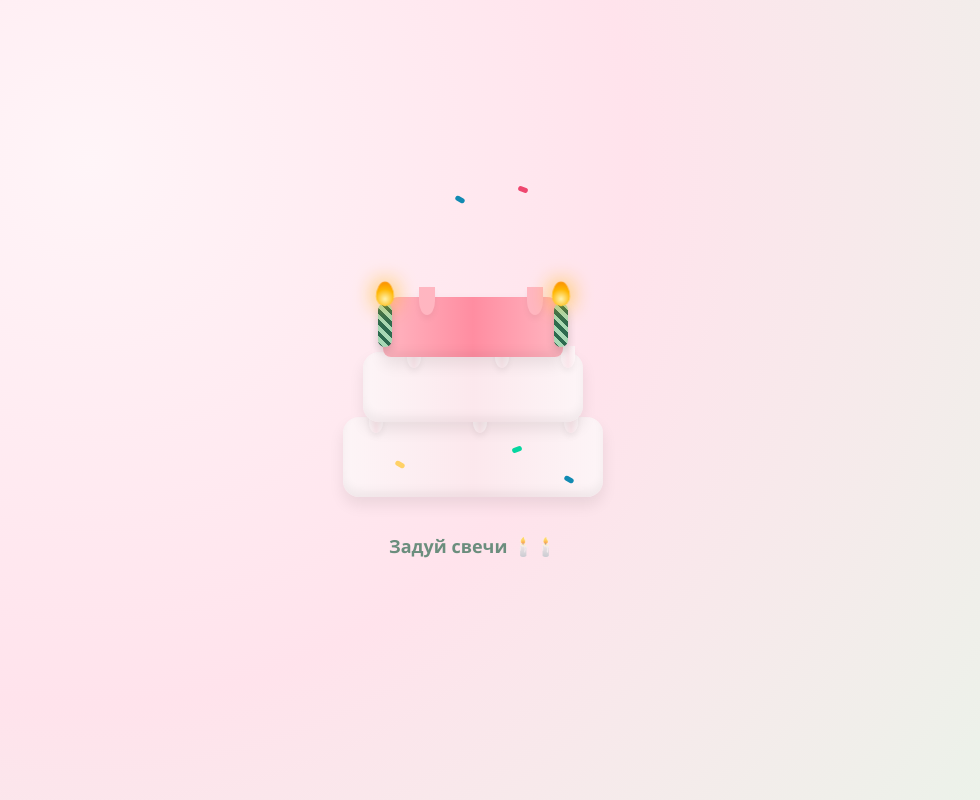
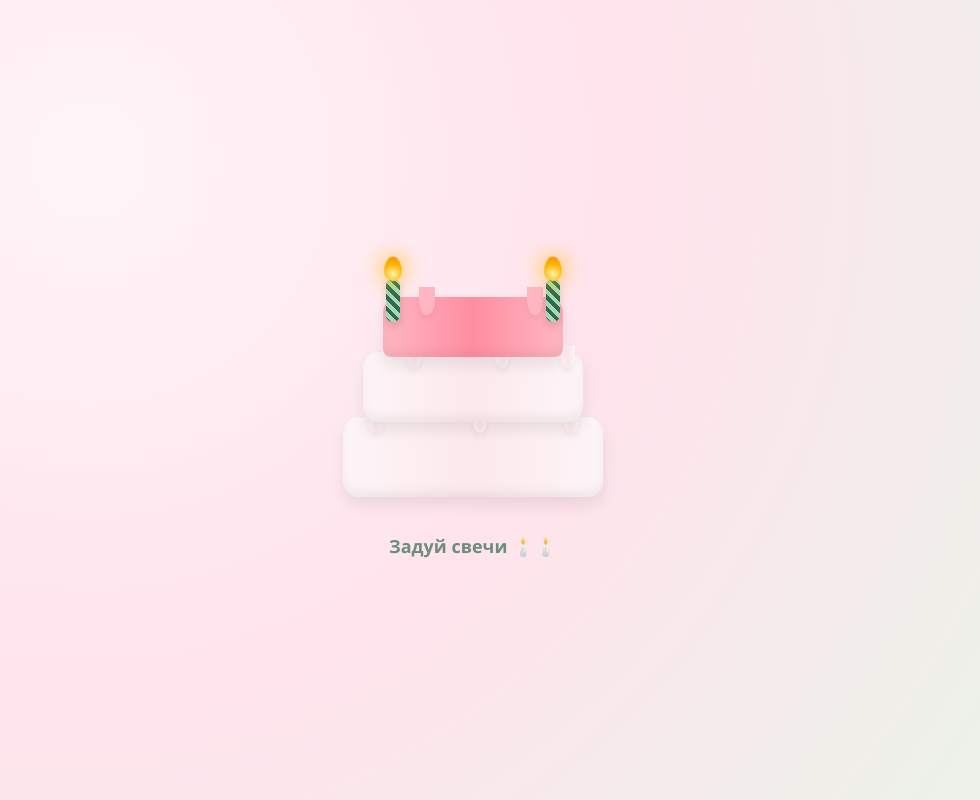
Before and after one commit to rdacenko60-rgb/milana-candy, a plain HTML site: page index.html in a window 1280 px wide. Shown: the whole page, without its empty margins (167-1147 px from the left). Drawn offline with Linux system fonts and the light colour scheme.

Commit message:
Update index.html

```diff
--- a/index.html
+++ b/index.html
@@ -36,74 +36,49 @@
 
   .cake { position:relative; width:260px; height:260px; margin:0 auto; }
 
-  /* Слои торта */
   .layer {
     position:absolute; left:50%; transform:translateX(-50%); border-radius:16px;
     box-shadow: 0 8px 15px rgba(0,0,0,0.08), inset 0 -6px 10px rgba(0,0,0,0.05);
   }
 
-  .layer1 {
-    bottom:0; width:260px; height:80px;
-    background:linear-gradient(to right, #fdf5f7, #fce8ed, #fdf5f7);
-  }
-  .layer2 {
-    bottom:75px; width:220px; height:70px;
-    background:linear-gradient(to right, #fdf5f7, #fce8ed, #fdf5f7);
-    z-index: 2;
-  }
-  .layer3 {
-    bottom:140px; width:180px; height:60px;
-    background:linear-gradient(to right, #ffb6c1, #ff8da1, #ffb6c1);
-    z-index: 3;
-    border-bottom-left-radius: 8px;
-    border-bottom-right-radius: 8px;
-  }
+  .layer1 { bottom:0; width:260px; height:80px; background:linear-gradient(to right, #fdf5f7, #fce8ed, #fdf5f7); }
+  .layer2 { bottom:75px; width:220px; height:70px; background:linear-gradient(to right, #fdf5f7, #fce8ed, #fdf5f7); z-index: 2; }
+  .layer3 { bottom:140px; width:180px; height:60px; background:linear-gradient(to right, #ffb6c1, #ff8da1, #ffb6c1); z-index: 3; border-bottom-left-radius: 8px; border-bottom-right-radius: 8px; }
 
   /* Капли глазури */
-  .drip {
-    position:absolute; background:inherit; border-radius: 0 0 50% 50%;
-    box-shadow: 0 4px 6px rgba(0,0,0,0.05);
-  }
+  .drip { position:absolute; background:inherit; border-radius: 0 0 50% 50%; box-shadow: 0 4px 6px rgba(0,0,0,0.05); }
   .layer1 .drip { height:22px; width:14px; top:-6px; }
   .layer2 .drip { height:22px; width:14px; top:-6px; }
   .layer3 .drip { height:28px; width:16px; top:-10px; background:#ffb6c1; }
 
   .drip1 { left: 10%; } .drip2 { left: 50%; } .drip3 { left: 85%; }
   .drip4 { left: 20%; } .drip5 { left: 60%; } .drip6 { left: 90%; }
-  .drip7 { left: 20%; } .drip8 { left: 80%; } /* Вот эти два бугорка, куда встанут свечи */
+  .drip7 { left: 20%; } .drip8 { left: 80%; }
 
-  /* Цветная посыпка (статичная на торте) */
-  .sprinkle {
-    position:absolute; width:10px; height:5px; border-radius:3px; transform:rotate(30deg);
+  /* --- СВЕЧИ (исправленные) --- */
+  .candle-wrapper {
+    position: absolute;
+    bottom: 175px;
+    display: flex; justify-content: center; align-items: flex-end;
+    width: 20px; height: 50px;
+    z-index: 10; cursor: pointer;
   }
-  .s1 { background:#ffd166; bottom:30px; left:20%; }
-  .s2 { background:#06d6a0; bottom:45px; left:65%; transform:rotate(-20deg); }
-  .s3 { background:#118ab2; bottom:15px; left:85%; }
-  .s4 { background:#ef476f; bottom:85px; left:30%; transform:rotate(45deg); }
-  .s5 { background:#ffd166; bottom:100px; left:75%; }
-  .s6 { background:#06d6a0; bottom:80px; left:15%; transform:rotate(-10deg); }
-  .s7 { background:#118ab2; bottom:155px; left:40%; }
-  .s8 { background:#ef476f; bottom:165px; left:75%; transform:rotate(20deg); }
+  .candle-wrapper.left { left: 40px; }
+  .candle-wrapper.right { right: 40px; }
 
-  /* --- ДВЕ СВЕЧИ НА БУГОРКАХ --- */
-  .candle {
-    position:absolute;
-    bottom: 150px; /* Ставим ровно на верхний слой (где бугорки) */
-    width:14px; height:44px; border-radius:7px;
-    background:repeating-linear-gradient(45deg,#2d6a4f,#2d6a4f 4px,#a7d8b5 4px,#a7d8b5 8px);
-    z-index: 10; cursor: pointer;
+  .candle-body {
+    width: 14px; height: 44px; border-radius: 7px;
+    background: repeating-linear-gradient(45deg,#2d6a4f,#2d6a4f 4px,#a7d8b5 4px,#a7d8b5 8px);
     box-shadow: 0 4px 8px rgba(0,0,0,0.15);
+    position: relative;
   }
-  .candle.left { left: 35px; }   /* Левая свеча на бугорке */
-  .candle.right { right: 35px; } /* Правая свеча на бугорке */
-  .candle.extinguished { cursor: default; }
 
   .flame {
-    position:absolute; top:-20px; left:50%; transform:translateX(-50%);
-    width:16px; height:22px; border-radius:50% 50% 50% 50% / 60% 60% 40% 40%;
-    background:radial-gradient(circle at 50% 70%,#fff3b0,#ffb703,#fb8500);
+    position: absolute; top: -20px; left: 50%; transform: translateX(-50%);
+    width: 16px; height: 22px; border-radius: 50% 50% 50% 50% / 60% 60% 40% 40%;
+    background: radial-gradient(circle at 50% 70%,#fff3b0,#ffb703,#fb8500);
     animation: flicker .4s infinite alternate;
-    box-shadow:0 0 20px #ffb703;
+    box-shadow: 0 0 20px #ffb703;
     transition: opacity 0.3s ease;
   }
   @keyframes flicker { from{transform:translateX(-50%) scale(1)} to{transform:translateX(-50%) scale(1.15)} }
@@ -172,9 +147,7 @@
     animation: showUp 0.5s ease forwards;
   }
   #heartTriggerBox .big-heart {
-    font-size: 80px;
-    animation: heartbeat 1s infinite;
-    display: inline-block;
+    font-size: 80px; animation: heartbeat 1s infinite; display: inline-block;
     filter: drop-shadow(0 0 15px rgba(255, 92, 138, 0.6));
   }
   @keyframes heartbeat {
@@ -200,27 +173,20 @@
   <div id="cakeScreen">
     <div class="cake-wrap">
       <div class="cake">
-        <div class="layer layer1">
-          <div class="drip drip1"></div><div class="drip drip2"></div><div class="drip drip3"></div>
-          <div class="sprinkle s1"></div><div class="sprinkle s2"></div><div class="sprinkle s3"></div>
+        <div class="layer layer1"><div class="drip drip1"></div><div class="drip drip2"></div><div class="drip drip3"></div></div>
+        <div class="layer layer2"><div class="drip drip4"></div><div class="drip drip5"></div><div class="drip drip6"></div></div>
+        <div class="layer layer3"><div class="drip drip7"></div><div class="drip drip8"></div></div>
+
+        <!-- Свечи -->
+        <div class="candle-wrapper left" onclick="blowCandle(this)">
+          <div class="candle-body">
+            <div class="flame"></div><div class="smoke"></div>
+          </div>
         </div>
-
-        <div class="layer layer2">
-          <div class="drip drip4"></div><div class="drip drip5"></div><div class="drip drip6"></div>
-          <div class="sprinkle s4"></div><div class="sprinkle s5"></div><div class="sprinkle s6"></div>
-        </div>
-
-        <div class="layer layer3">
-          <div class="drip drip7"></div><div class="drip drip8"></div>
-          <div class="sprinkle s7"></div><div class="sprinkle s8"></div>
-        </div>
-
-        <!-- Две свечи на бугорках -->
-        <div class="candle left" onclick="blowCandle(this)">
-          <div class="flame"></div><div class="smoke"></div>
-        </div>
-        <div class="candle right" onclick="blowCandle(this)">
-          <div class="flame"></div><div class="smoke"></div>
+        <div class="candle-wrapper right" onclick="blowCandle(this)">
+          <div class="candle-body">
+            <div class="flame"></div><div class="smoke"></div>
+          </div>
         </div>
       </div>
     </div>
@@ -242,7 +208,6 @@
       <div class="timer-box">
         <div>Мы знакомы уже:</div>
         <div class="time" id="timerDate1" style="margin-bottom: 10px;">Загрузка...</div>
-
         <div style="border-top: 1px dashed #b7e4c7; padding-top: 10px;">Мы вместе уже:</div>
         <div class="time" id="timerDate2">Загрузка...</div>
       </div>
@@ -266,8 +231,8 @@
   let loveTriggered = false;
 
   function blowCandle(el) {
-    if (el.classList.contains('extinguished')) return;
-    el.classList.add('extinguished');
+    if (el.querySelector('.candle-body').classList.contains('extinguished')) return;
+    el.querySelector('.candle-body').classList.add('extinguished');
 
     const flame = el.querySelector('.flame');
     flame.classList.add('off');
@@ -379,7 +344,7 @@
     }
   });
 
-  // === Фоновый дождик (ТОЛЬКО эмодзи, без посыпки) ===
+  // === Фоновый дождик (ТОЛЬКО сердечки и конфеты) ===
   const bgHearts = document.getElementById('hearts');
   const bgEmojis = ['💚','🍬','❤️','🍭','💕','🎂'];
 
```
